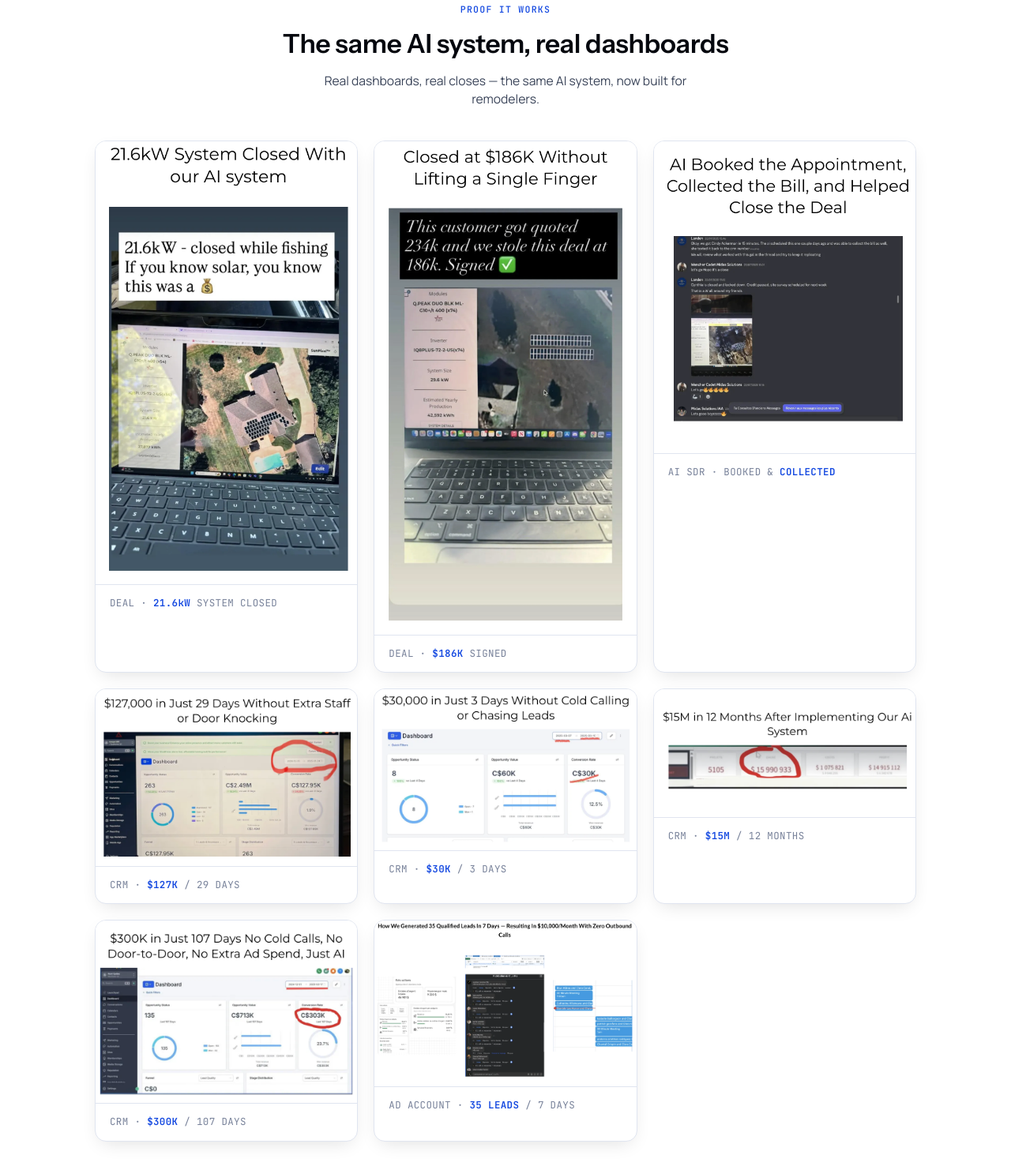
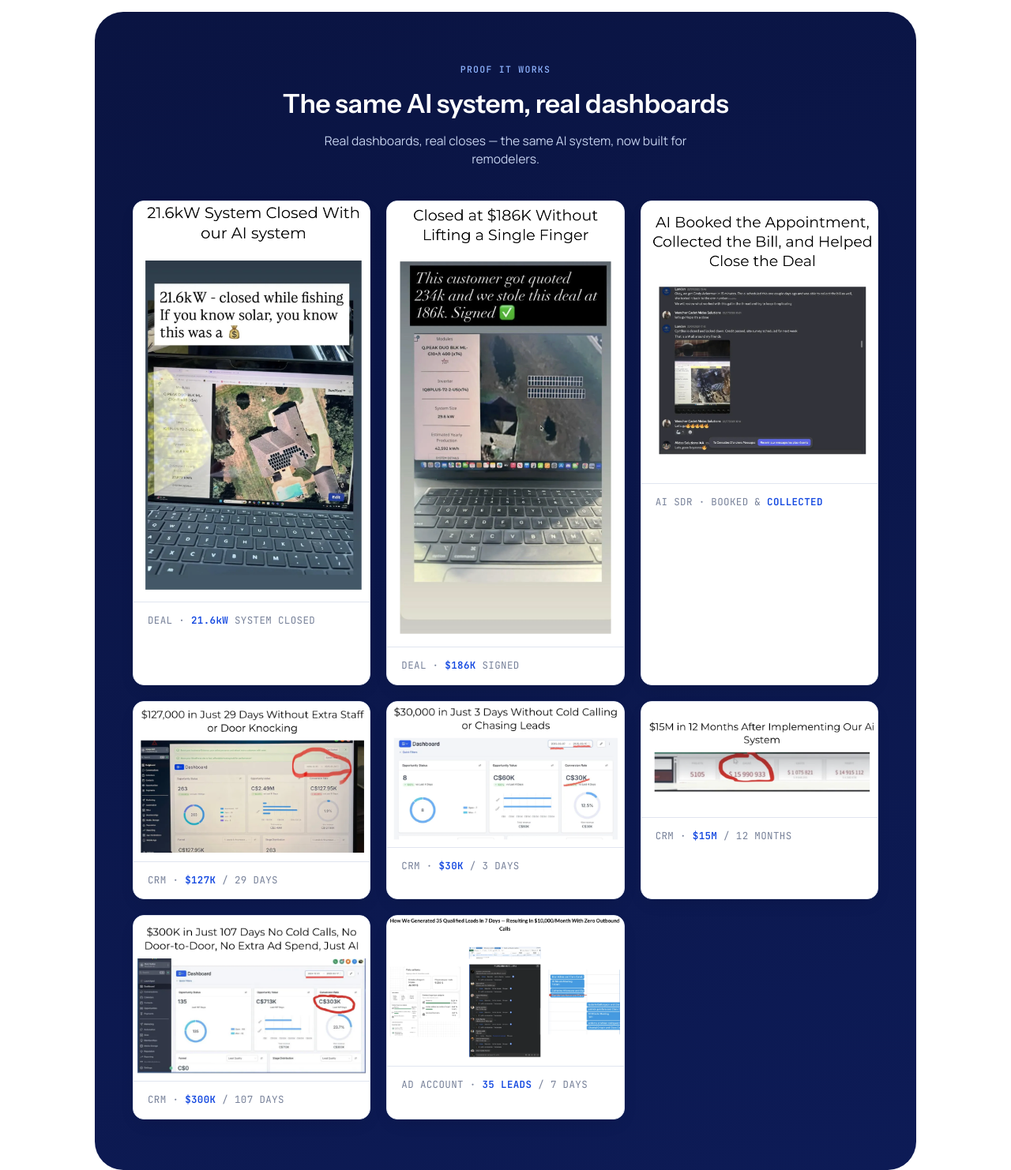
Before and after one commit to abgempire1percent-coder/abg-media-funnel, a plain HTML site: page index.html in a window 1280 px wide. Shown: the part 859-2341 px from the top of the page at 79% size. Drawn offline with Linux system fonts and the light colour scheme.

Commit message:
Add files via upload

```diff
--- a/index.html
+++ b/index.html
@@ -80,9 +80,9 @@ src="https://www.facebook.com/tr?id=1777767609913535&ev=PageView&noscript=1"
   @media (min-width:900px){ .nav-inner{ padding:18px 40px; } }
   .logo{ display:flex; align-items:center; min-width:0; }
   .logo-chip{ display:flex; align-items:center; }
-  .logo-chip img{ height:32px; width:auto; display:block; }
-  @media (min-width:480px){ .logo-chip img{ height:40px; } }
-  @media (min-width:900px){ .logo-chip img{ height:46px; } }
+  .logo-chip img{ height:40px; width:auto; display:block; }
+  @media (min-width:480px){ .logo-chip img{ height:50px; } }
+  @media (min-width:900px){ .logo-chip img{ height:58px; } }
   .rail{ display:flex; align-items:center; gap:4px; flex-shrink:0; }
   @media (min-width:480px){ .rail{ gap:6px; } }
   .rail-step{ display:flex; align-items:center; gap:6px; }
@@ -118,6 +118,10 @@ src="https://www.facebook.com/tr?id=1777767609913535&ev=PageView&noscript=1"
   .section-head h2{ font-size:clamp(1.6rem, 2.6vw, 2.2rem); font-weight:600; margin-top:10px; }
   .section-head.center{ margin-left:auto; margin-right:auto; text-align:center; }
   .band.tint{ background:var(--surface-2); }
+  .proof-dark-card{ background:linear-gradient(160deg, #0A1442, #0D1B56); border-radius:36px; padding:56px 24px; }
+  @media (min-width:640px){ .proof-dark-card{ padding:64px 48px; } }
+  .proof-dark-card .eyebrow{ color:#8FB4FF; }
+  .proof-dark-card .section-head h2{ color:#FFFFFF; }
   .pain-stats-grid{ display:grid; grid-template-columns:1fr; gap:16px; margin-top:8px; }
   @media (min-width:720px){ .pain-stats-grid{ grid-template-columns:repeat(3,1fr); gap:20px; } }
   .pain-stat-card{ background:var(--surface); border:1px solid var(--line); border-radius:var(--radius-md); padding:28px 24px; box-shadow:var(--shadow-sm); }
@@ -131,7 +135,7 @@ src="https://www.facebook.com/tr?id=1777767609913535&ev=PageView&noscript=1"
   .how-row h3{ font-family:var(--font-display); font-weight:600; font-size:1.05rem; }
   .how-row p{ margin-top:6px; color:var(--ink-soft); font-size:0.94rem; line-height:1.55; max-width:56ch; }
   .proof-scroll{ display:grid; grid-template-columns:1fr; gap:20px; margin:8px auto 0; max-width:1040px; }
-  @media (min-width:640px){ .proof-scroll{ grid-template-columns:repeat(2,1fr); } }
+  @media (min-width:760px){ .proof-scroll{ grid-template-columns:repeat(2,1fr); } }
   @media (min-width:980px){ .proof-scroll{ grid-template-columns:repeat(3,1fr); } }
   .proof-card{ border:1px solid var(--line); border-radius:var(--radius-md); background:var(--surface); overflow:hidden; box-shadow:var(--shadow-md); }
   .proof-card img{ width:100%; height:auto; display:block; background:var(--surface-2); }
@@ -179,8 +183,8 @@ src="https://www.facebook.com/tr?id=1777767609913535&ev=PageView&noscript=1"
   .booking-head h2{ font-size:clamp(1.7rem,3vw,2.2rem); }
   .booking-head p{ color:var(--ink-soft); margin-top:12px; font-size:1.03rem; max-width:50ch; }
   .booking-embed{ border:1px solid var(--line); border-radius:var(--radius-md); background:var(--surface-2); overflow:hidden; margin-bottom:14px; }
-  .booking-iframe-el{ width:100%; height:640px; border:none; overflow:hidden; display:block; }
-  @media (min-width:640px){ .booking-iframe-el{ height:720px; } }
+  .booking-iframe-el{ width:100%; height:820px; border:none; overflow:auto; display:block; }
+  @media (min-width:640px){ .booking-iframe-el{ height:900px; } }
   .booking-fallback{ font-size:0.82rem; color:var(--ink-faint); margin-bottom:26px; }
   .booking-fallback a{ color:var(--accent); text-decoration:underline; text-underline-offset:2px; }
   .booking-meta{ display:flex; gap:22px; flex-wrap:wrap; margin-top:28px; }
@@ -222,7 +226,7 @@ src="https://www.facebook.com/tr?id=1777767609913535&ev=PageView&noscript=1"
   <div class="nav-inner wrap">
     <div class="logo">
       <span class="logo-chip">
-        <img src="logo.png" alt="ABG Média">
+        <img src="https://raw.githubusercontent.com/abgempire1percent-coder/abg-media-funnel/main/logo.png" alt="ABG Média">
       </span>
     </div>
     <div class="rail" id="rail"></div>
@@ -244,43 +248,45 @@ src="https://www.facebook.com/tr?id=1777767609913535&ev=PageView&noscript=1"
 
   <section class="band">
     <div class="wrap">
+      <div class="proof-dark-card">
         <div class="section-head center">
           <p class="eyebrow">Proof it works</p>
           <h2>The same AI system, real dashboards</h2>
-        <p style="color:var(--ink-soft); margin:10px auto 0; font-size:0.98rem; max-width:56ch;">Real dashboards, real closes — the same AI system, now built for remodelers.</p>
+          <p style="color:#C3D0EC; margin:10px auto 0; font-size:0.98rem; max-width:56ch;">Real dashboards, real closes — the same AI system, now built for remodelers.</p>
         </div>
         <div class="proof-scroll">
           <div class="proof-card">
-          <img src="1.png" alt="Deal closed with an AI-assisted system">
+            <img src="https://raw.githubusercontent.com/abgempire1percent-coder/abg-media-funnel/main/1.png" alt="Deal closed with an AI-assisted system">
             <div class="proof-foot">DEAL · <b>21.6kW</b> SYSTEM CLOSED</div>
           </div>
           <div class="proof-card">
-          <img src="2.png" alt="Deal closed at $186,000 without lifting a finger">
+            <img src="https://raw.githubusercontent.com/abgempire1percent-coder/abg-media-funnel/main/2.png" alt="Deal closed at $186,000 without lifting a finger">
             <div class="proof-foot">DEAL · <b>$186K</b> SIGNED</div>
           </div>
           <div class="proof-card">
-          <img src="3.png" alt="AI booked the appointment, collected the bill, and helped close the deal">
+            <img src="https://raw.githubusercontent.com/abgempire1percent-coder/abg-media-funnel/main/3.png" alt="AI booked the appointment, collected the bill, and helped close the deal">
             <div class="proof-foot">AI SDR · BOOKED &amp; <b>COLLECTED</b></div>
           </div>
           <div class="proof-card">
-          <img src="4.png" alt="$127,000 in just 29 days without extra staff or door knocking">
+            <img src="https://raw.githubusercontent.com/abgempire1percent-coder/abg-media-funnel/main/4.png" alt="$127,000 in just 29 days without extra staff or door knocking">
             <div class="proof-foot">CRM · <b>$127K</b> / 29 DAYS</div>
           </div>
           <div class="proof-card">
-          <img src="5.png" alt="$30,000 in just 3 days without cold calling or chasing leads">
+            <img src="https://raw.githubusercontent.com/abgempire1percent-coder/abg-media-funnel/main/5.png" alt="$30,000 in just 3 days without cold calling or chasing leads">
             <div class="proof-foot">CRM · <b>$30K</b> / 3 DAYS</div>
           </div>
           <div class="proof-card">
-          <img src="6.png" alt="$15M in 12 months after implementing the AI system">
+            <img src="https://raw.githubusercontent.com/abgempire1percent-coder/abg-media-funnel/main/6.png" alt="$15M in 12 months after implementing the AI system">
             <div class="proof-foot">CRM · <b>$15M</b> / 12 MONTHS</div>
           </div>
           <div class="proof-card">
-          <img src="7.png" alt="$300,000 in just 107 days with no cold calls, no door to door, no extra ad spend">
+            <img src="https://raw.githubusercontent.com/abgempire1percent-coder/abg-media-funnel/main/7.png" alt="$300,000 in just 107 days with no cold calls, no door to door, no extra ad spend">
             <div class="proof-foot">CRM · <b>$300K</b> / 107 DAYS</div>
           </div>
           <div class="proof-card">
-          <img src="8.png" alt="35 qualified leads in 7 days resulting in $10,000 per month with zero outbound calls">
+            <img src="https://raw.githubusercontent.com/abgempire1percent-coder/abg-media-funnel/main/8.png" alt="35 qualified leads in 7 days resulting in $10,000 per month with zero outbound calls">
             <div class="proof-foot">AD ACCOUNT · <b>35 LEADS</b> / 7 DAYS</div>
+          </div>
         </div>
       </div>
     </div>
@@ -438,7 +444,7 @@ src="https://www.facebook.com/tr?id=1777767609913535&ev=PageView&noscript=1"
         <p>30 minutes. Free. No pitch. We show you how we'd fill your calendar with exclusive, qualified appointments.</p>
       </div>
       <div class="booking-embed">
-        <iframe id="booking-iframe" class="booking-iframe-el" src="https://api.leadconnectorhq.com/widget/booking/xbJ96c7pNvcowOu5qy0C" scrolling="no" title="Book your strategy call with ABG Média"></iframe>
+        <iframe id="booking-iframe" class="booking-iframe-el" src="https://api.leadconnectorhq.com/widget/booking/xbJ96c7pNvcowOu5qy0C" scrolling="yes" title="Book your strategy call with ABG Média"></iframe>
       </div>
       <p class="booking-fallback">Calendar not loading? <a id="booking-fallback-link" href="https://api.leadconnectorhq.com/widget/booking/xbJ96c7pNvcowOu5qy0C" target="_blank" rel="noopener">Open scheduling in a new tab ↗</a></p>
       <div class="btn-row">
@@ -460,7 +466,7 @@ src="https://www.facebook.com/tr?id=1777767609913535&ev=PageView&noscript=1"
     <h2>You're booked.</h2>
     <p class="ty-confirm">Your call is confirmed. A calendar invite with the exact date and time is on its way to your inbox from ABG Média. Check spam if it's not there in a few minutes.</p>
     <div class="ty-video">
-      <video controls preload="metadata" playsinline src="confirmation.mp4"></video>
+      <video controls preload="metadata" playsinline poster="https://raw.githubusercontent.com/abgempire1percent-coder/abg-media-funnel/main/video-thumb.jpg" src="https://raw.githubusercontent.com/abgempire1percent-coder/abg-media-funnel/main/confirmation.mp4"></video>
     </div>
     <div class="cal-block">
       <p class="cal-block-label">Add a placeholder to your calendar now — set the exact time once your confirmation email lands.</p>
```
Lines whose indentation alone changed are shown as unchanged.
